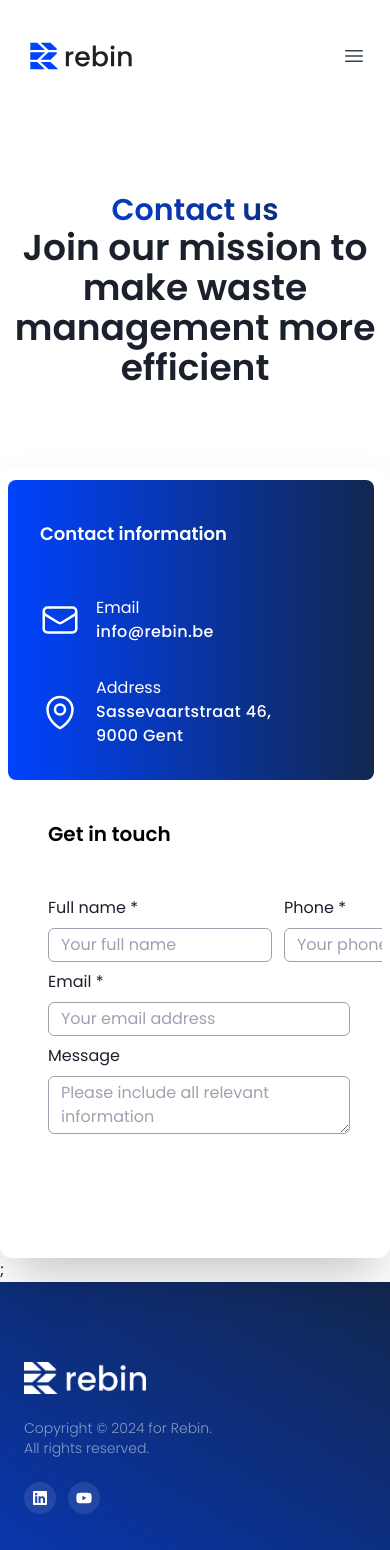
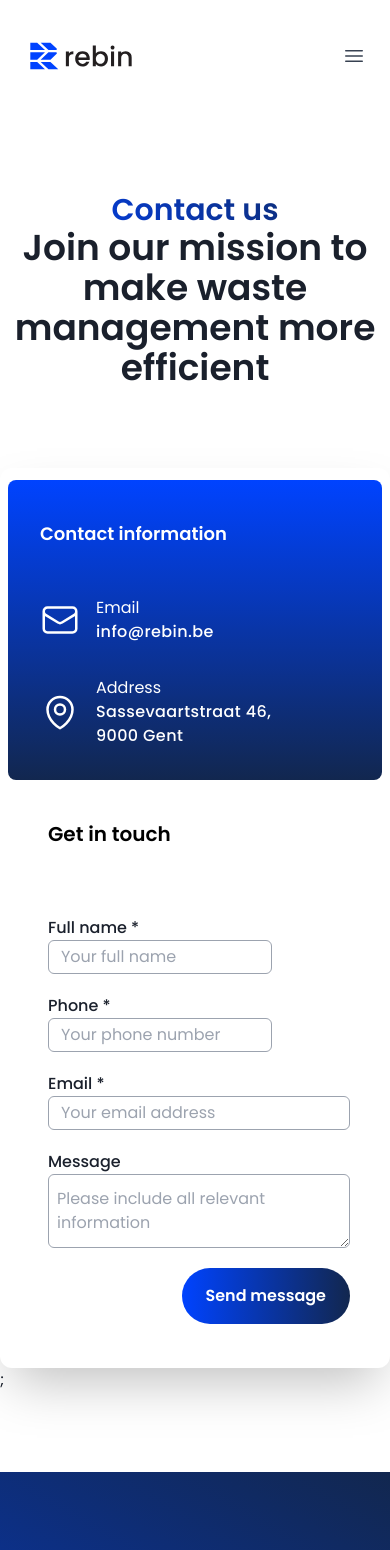
Before and after one commit to Rebin-Inc/rebin-website, a React (Create React App) app: page / in a window 390 px wide. Shown: the top 1550 px of the page. Built offline with nearby package versions, Linux system fonts and the light colour scheme.

Commit message:
Make contactform responsive

```diff
--- a/src/pages/contact/Components/ContactForm.js
+++ b/src/pages/contact/Components/ContactForm.js
@@ -4,11 +4,11 @@ import { EnvelopeIcon, MapPinIcon } from "@heroicons/react/24/outline";
 const ContactForm = () => {
   return (
     <div className="relative flex items-top justify-center bg-white sm:items-center sm:pt-0">
-      <div className="max-w-4xl mx-auto px-2 border-1 rounded-xl shadow-2xl p-3">
+      <div className="max-w-5xl mx-auto px-2 border-1 rounded-xl shadow-2xl p-3">
         <div className="overflow-hidden">
           <div className="grid grid-cols-1 md:grid-cols-5 space-x-2">
             {/* Blue banner */}
-            <div className="p-8 mr-2 bg-gradient rounded-lg col-span-2">
+            <div className="p-8 bg-gradient-reverse rounded-lg col-span-2">
               <h1 className="text-normal text-lg sm:text-xl font-semibold text-white mt-2 my-12">
                 Contact information
               </h1>
@@ -33,37 +33,43 @@ const ContactForm = () => {
               </div>
             </div>
             {/* Contact form */}
-            <form className="p-8 flex flex-col justify-center col-span-3">
+            <form className="p-8 flex flex-col justify-center col-span-3 space-y-5">
               <h1 className="text-normal text-xl font-semibold text-black mt-2 my-12">
                 Get in touch
               </h1>
-              <div className="flex flex-row space-x-3">
-                <div className="flex flex-col">
-                  <label for="name">Full name *</label>
+              <div className="grid grid-cols-1 space-y-5 sm:grid-cols-2 sm:space-y-0">
+                <div className="flex flex-col space-y-0 mr-3">
+                  <label for="name" className="font-medium">
+                    Full name *
+                  </label>
                   <input
                     required
                     type="name"
                     name="name"
                     id="name"
                     placeholder="Your full name"
-                    className="w-56 mt-2 py-1 px-3 rounded-md bg-white  border border-gray-400 text-gray-800  focus:outline-none"
+                    className="max-w-56 mt-2 py-1 px-3 rounded-md bg-white  border border-gray-400 text-gray-800  focus:outline-none"
                   ></input>
                 </div>
 
-                <div className="flex flex-col">
-                  <label for="tel">Phone *</label>
+                <div className="flex flex-col space-y-0">
+                  <label for="tel" className="font-medium">
+                    Phone *
+                  </label>
                   <input
                     required
                     type="tel"
                     name="tel"
                     id="tel"
                     placeholder="Your phone number"
-                    className="w-56 mt-2 py-1 px-3 rounded-md bg-white  border border-gray-400 text-gray-800 focus:outline-none"
+                    className="max-w-56 mt-2 py-1 px-3 rounded-md bg-white  border border-gray-400 text-gray-800 focus:outline-none"
                   ></input>
                 </div>
               </div>
-              <div className="flex flex-col mt-2">
-                <label for="email">Email *</label>
+              <div className="flex flex-col mt-2 space-y-0">
+                <label for="email" className="font-medium">
+                  Email *
+                </label>
                 <input
                   required
                   type="email"
@@ -73,19 +79,21 @@ const ContactForm = () => {
                   className="w-100 mt-2 py-1 px-3 rounded-md bg-white border border-gray-400  text-gray-800  focus:outline-none"
                 ></input>
               </div>
-              <div className="flex flex-col mt-2">
-                <label for="message">Message</label>
+              <div className="flex flex-col mt-2 space-y-0">
+                <label for="message" className="font-medium">
+                  Message
+                </label>
                 <textarea
                   type="message"
                   name="message"
                   id="message"
                   placeholder="Please include all relevant information"
-                  className="w-100 mt-2 py-1 px-3 rounded-md bg-white border border-gray-400  text-gray-800  focus:outline-none"
+                  className="w-100 mt-2 py-3 p-2 rounded-md bg-white border border-gray-400  text-gray-800  focus:outline-none"
                 ></textarea>
               </div>
               <button
                 type="submit"
-                className="ml-auto md:w-46 bg-gradient-horizontal text-white font-bold py-4 px-6 rounded-full mt-6 transition ease-in-out duration-300"
+                className="ml-auto md:w-46 bg-gradient text-white font-bold py-4 px-6 rounded-full mt-6 transition ease-in-out duration-300"
               >
                 Send message
               </button>
--- a/src/pages/contact/Contact.js
+++ b/src/pages/contact/Contact.js
@@ -3,7 +3,7 @@ import ContactForm from "./Components/ContactForm";
 
 const Contact = () => {
   return (
-    <main>
+    <main className="pb-20">
       <div className="grid place-content-center my-20">
         <h1 className="text-center text-gradient-horizontal font-bold text-3xl">
           Contact us
```
